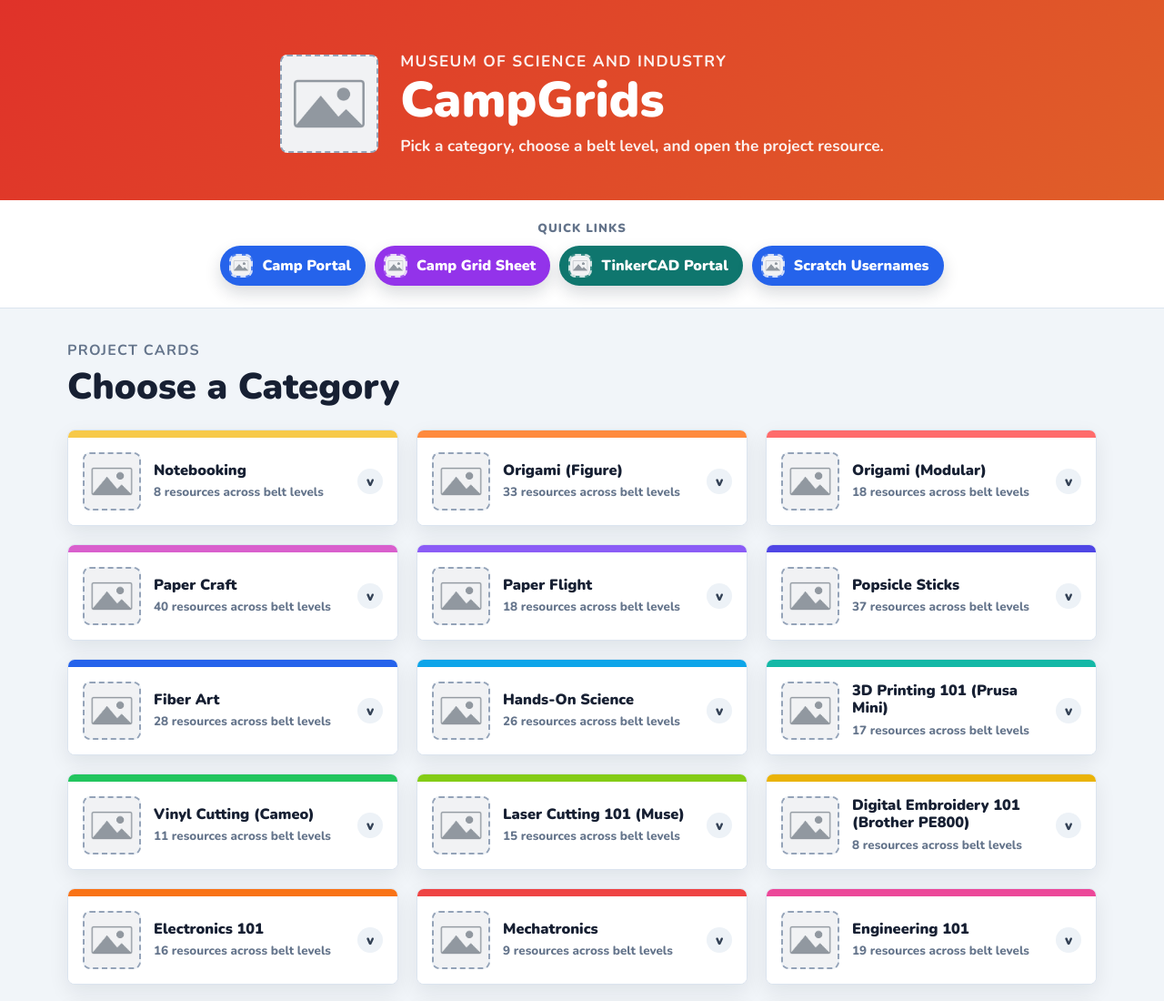
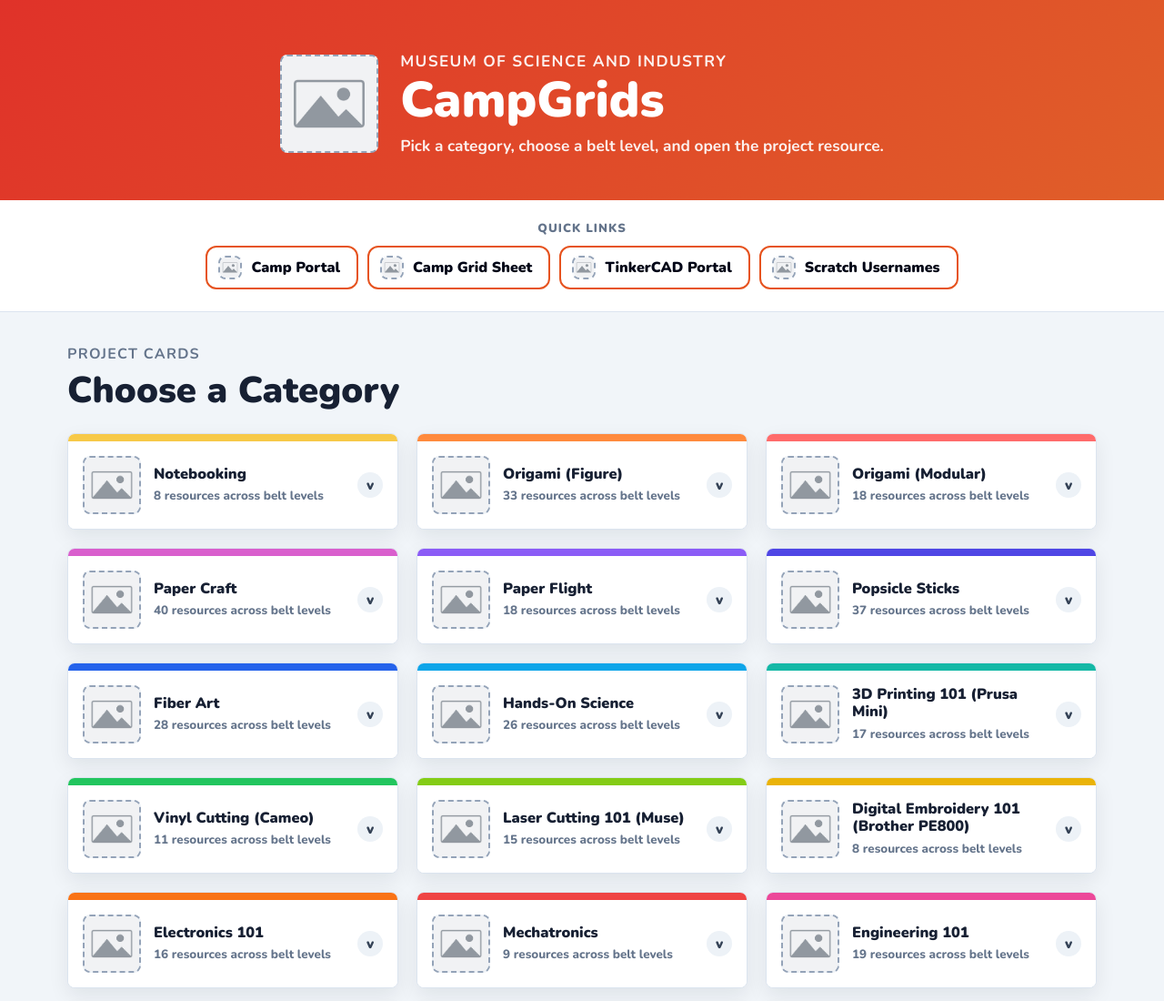
Before and after one commit to DanishNadar/CampGrids, a plain HTML site: page index.html in a window 1280 px wide. Shown: the top 1100 px of the page at 91% size. Drawn offline with nearby package versions, Linux system fonts and the light colour scheme.

Commit message:
improved button style

```diff
--- a/styles.css
+++ b/styles.css
@@ -111,35 +111,41 @@ a {
   gap: 10px;
 }
 
-/* This styles each individual quickLink button. The rounded shape, white text, small image placeholder, and shadow make each shortcut feel like a button instead of plain text. */
+/* This styles each individual quickLink button. The white background, black text, orange border, and rounded corners match the MSI button style. */
 .quickLink {
+  position: relative;
   display: inline-flex;
   align-items: center;
   gap: 10px;
   min-height: 44px;
-  padding: 8px 16px 8px 10px;
-  border-radius: 999px;
-  color: white;
+  padding: 9px 18px 9px 12px;
+  border: 2px solid #e6531f;
+  border-radius: 12px;
+  color: #020617;
+  background: #ffffff;
   font-weight: 900;
   text-decoration: none;
-  box-shadow: 0 8px 18px rgba(15, 23, 42, 0.16);
-  transition: transform 0.18s ease, box-shadow 0.18s ease;
+  box-shadow: none;
+  transition: transform 0.18s ease, border-color 0.18s ease;
 }
 
 /* This adds a small lift effect when someone hovers over or tabs to a quick link. It helps users notice that the button is clickable. */
 .quickLink:hover,
 .quickLink:focus-visible {
   transform: translateY(-2px);
-  box-shadow: 0 12px 26px rgba(15, 23, 42, 0.20);
+  border-color: #c2410c;
 }
 
-/* These are the available quickLink button colors. script.js chooses one of these color classes for each shortcut button. */
-.qlBlue { background: #2563eb; }
-.qlGreen { background: #16a34a; }
-.qlOrange { background: #ea580c; }
-.qlPurple { background: #9333ea; }
-.qlTeal { background: #0f766e; }
-.qlRed { background: #dc2626; }
+/* These legacy quickLink color classes are kept so script.js can keep using the same data shape while every shortcut shares the MSI outline style. */
+.qlBlue,
+.qlGreen,
+.qlOrange,
+.qlPurple,
+.qlTeal,
+.qlRed {
+  color: #020617;
+  background: #ffffff;
+}
 
 /* This styles the introduction area above the card grid. It places the heading on the left and the explanatory paragraph on the right on larger screens. */
 .introPanel {
@@ -482,12 +488,12 @@ a {
   height: 44px;
 }
 
-/* This sets the tiny image slot size used inside quickLink buttons. The lighter border works better because quick links have colorful backgrounds. */
+/* This sets the tiny image slot size used inside quickLink buttons. The grey border keeps the placeholder visible on white buttons. */
 .quickLinkImage {
   width: 26px;
   height: 26px;
-  border-color: rgba(255, 255, 255, 0.75);
-  background: rgba(255, 255, 255, 0.18);
+  border-color: #94a3b8;
+  background: #f8fafc;
 }
 
 /* This styles the footer at the bottom of the page. */
```
